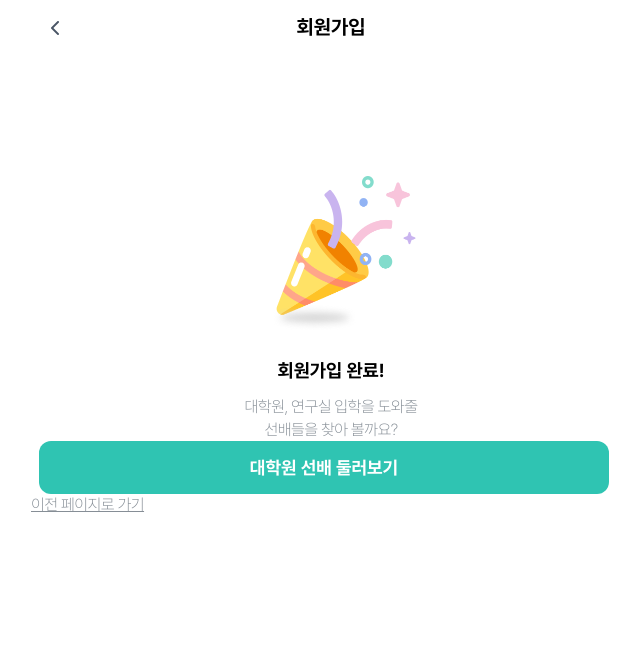
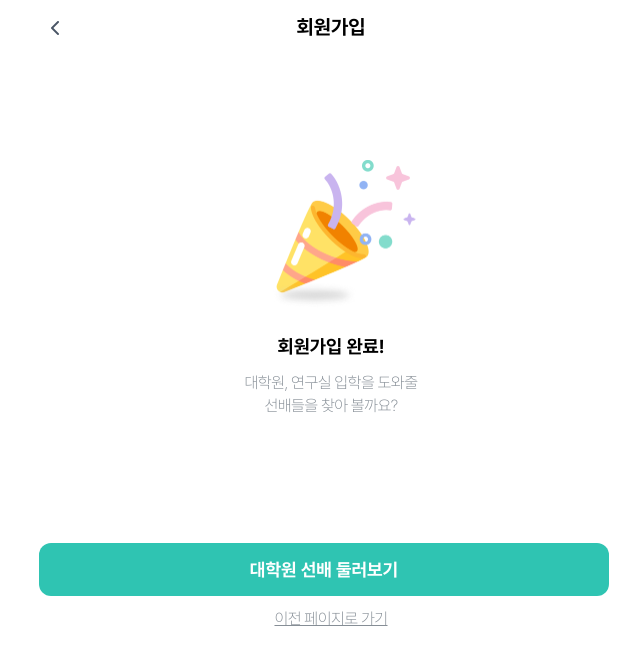
Before and after one commit to WE-ARE-RACCOONS/postgraduate-front, a Next.js app: page /signup/done in a window 1280 px wide. Shown: the top 664 px of the page, without its empty margins (309-949 px from the left). Built offline with nearby package versions, Linux system fonts and the light colour scheme; no server answers.

Commit message:
RAC-268 feat:회원가입 완료 디자인

```diff
--- a/src/app/signup/done/page.tsx
+++ b/src/app/signup/done/page.tsx
@@ -22,11 +22,11 @@ function SignUpDonePage() {
   return (
     <div>
       <BackHeader headerText='회원가입'/>
-      <div style={{textAlign:'center',marginTop:'7.5rem'}}>
+      <div style={{textAlign:'center',marginTop:'6.5rem'}}>
       <Image
         src={party_popper}
         width={172}
-        height={172}
+        height={164}
         style={{marginBottom:'0.46rem'}}
         alt="회원가입 축하 이미지"
       />
@@ -52,7 +52,7 @@ function SignUpDonePage() {
       )}
       </div>
       {userType == 'junior' && (
-        <div>
+        <div style={{marginTop:'21%',textAlign:'center'}}>
           <NextBtn kind="route" url="/" btnText="대학원 선배 둘러보기" />
           <NextBtn kind="prev" url={prevPath} btnText="이전 페이지로 가기" />
         </div>
--- a/src/components/Button/NextBtn/NextBtn.styled.ts
+++ b/src/components/Button/NextBtn/NextBtn.styled.ts
@@ -20,6 +20,7 @@ border: none;
 margin: 0 0.5rem;
 `
 export const BtnStylePrev = styled.button`
+margin-top: 0.75rem;
 color: #868E96;
 text-align: center;
 font-family: Pretendard;
```
